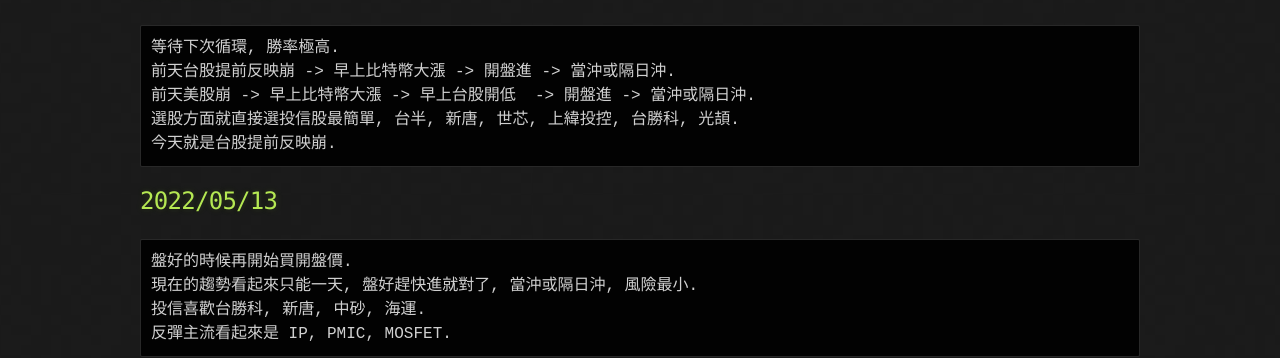
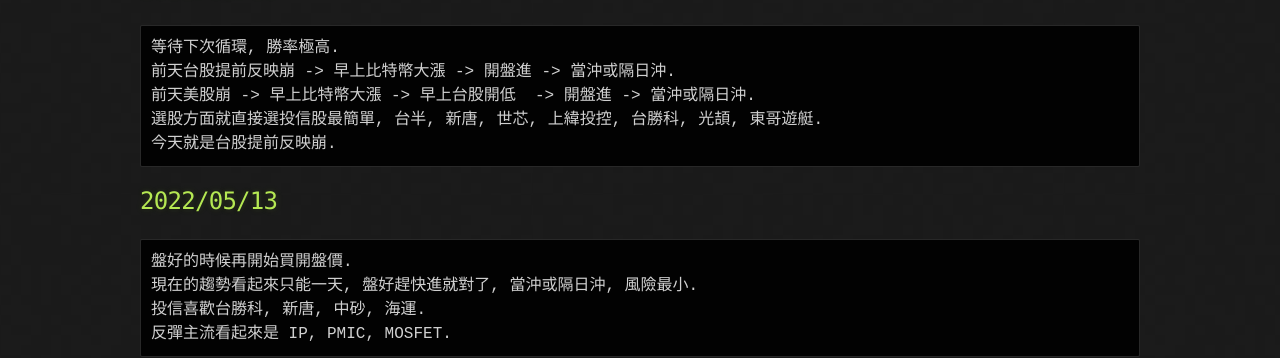
Before and after one commit to lepg5487/Stock_God, a Jekyll site: the page built from index.md, in a window 1280 px wide and 900 px high. Shown: the part 338-696 px from the top of the window. Built offline with Jekyll 4.4.1, drawn with Linux system fonts in a browser that asks for light colours; our own code applies the rules of GitHub Pages for plain Markdown files.

Commit message:
Update index.md

````diff
--- a/index.md
+++ b/index.md
@@ -11,7 +11,7 @@
 等待下次循環, 勝率極高.
 前天台股提前反映崩 -> 早上比特幣大漲 -> 開盤進 -> 當沖或隔日沖.
 前天美股崩 -> 早上比特幣大漲 -> 早上台股開低  -> 開盤進 -> 當沖或隔日沖.
-選股方面就直接選投信股最簡單, 台半, 新唐, 世芯, 上緯投控, 台勝科, 光頡.
+選股方面就直接選投信股最簡單, 台半, 新唐, 世芯, 上緯投控, 台勝科, 光頡, 東哥遊艇.
 今天就是台股提前反映崩.
 ```
 
````
